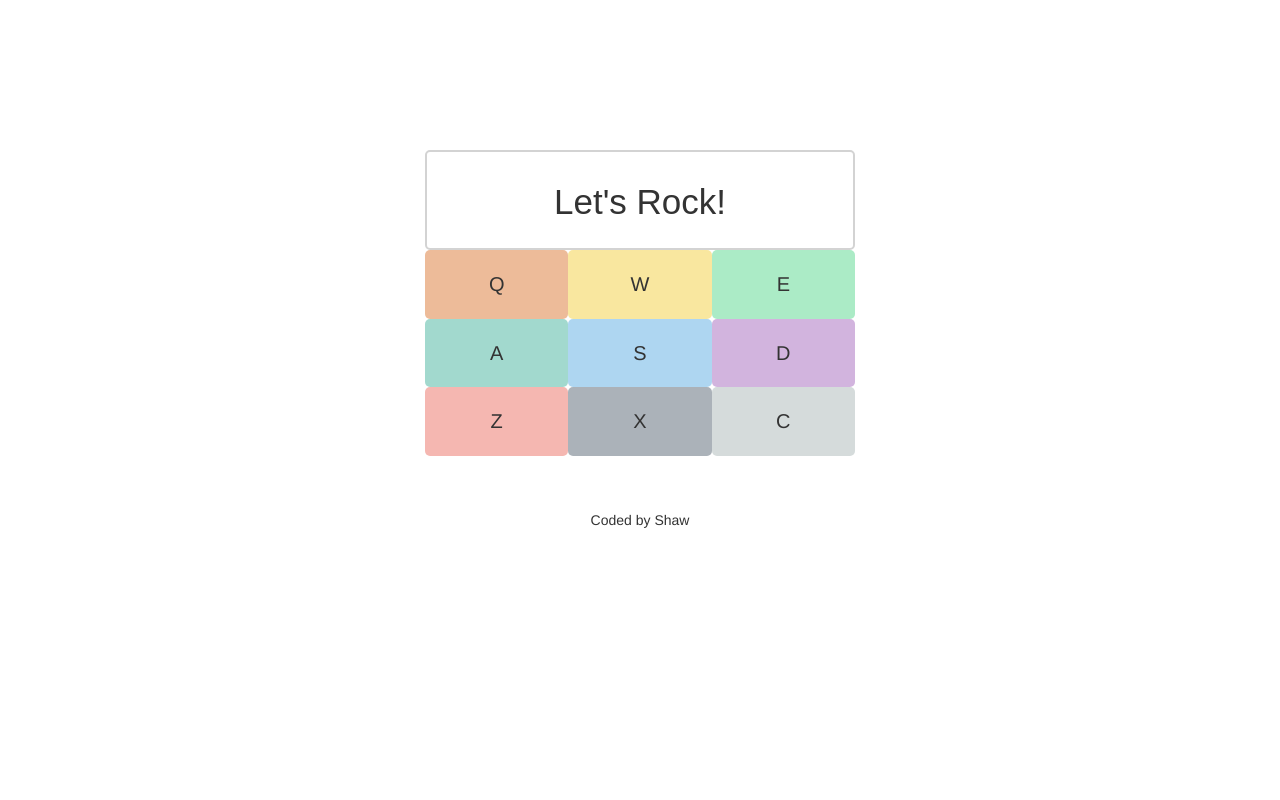
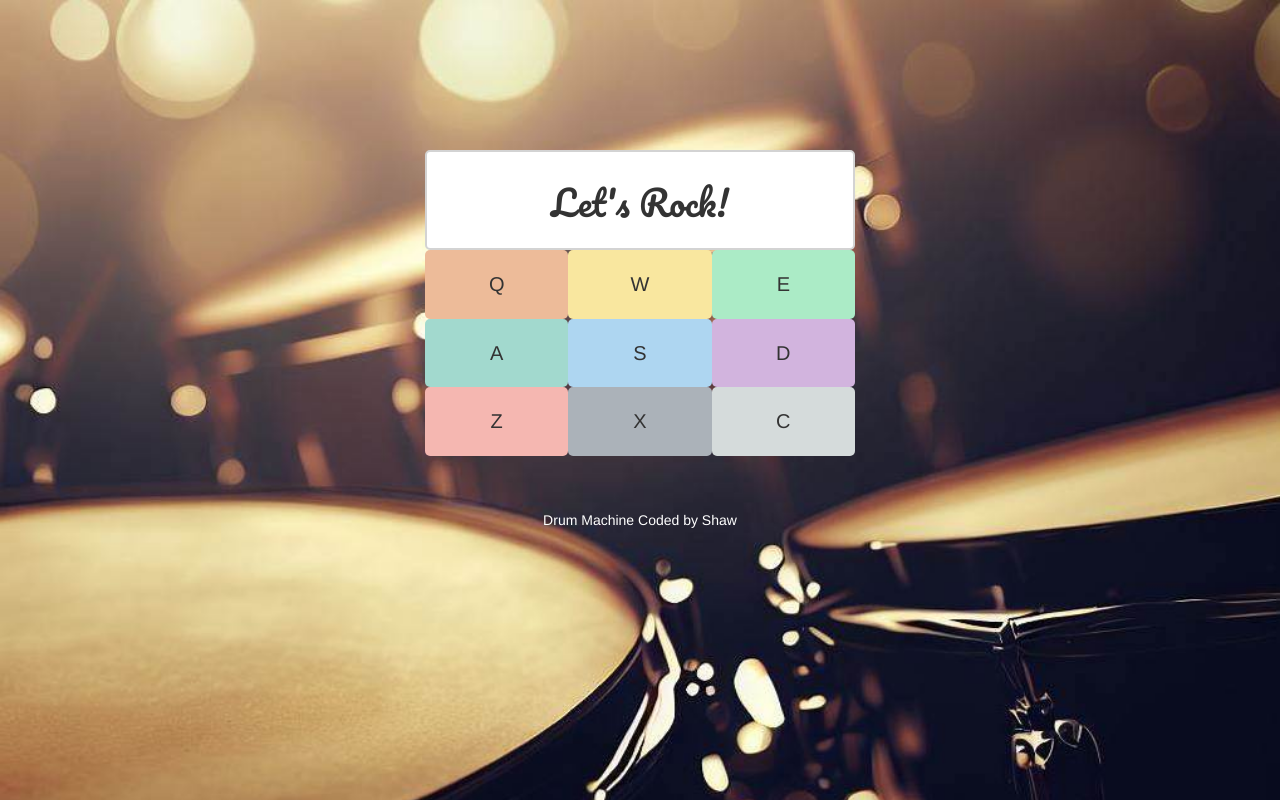
Before and after one commit to Shaw-Song/drum-machine, a plain HTML site: page index.html in a window 1280 px wide. Drawn offline with nearby package versions, Linux system fonts and the light colour scheme.

Commit message:
add bg img and minor change

```diff
--- a/index.html
+++ b/index.html
@@ -5,6 +5,9 @@
         <title>Drum Machine by Shaw</title>
         <link href="style.css" rel="stylesheet">
         <link rel="stylesheet" href="https://maxcdn.bootstrapcdn.com/bootstrap/3.3.7/css/bootstrap.min.css" integrity="sha384-BVYiiSIFeK1dGmJRAkycuHAHRg32OmUcww7on3RYdg4Va+PmSTsz/K68vbdEjh4u" crossorigin="anonymous"/>
+        <style>
+            @import url('https://fonts.googleapis.com/css2?family=Pacifico&display=swap');
+        </style>
     </head>
     <body>
         <header>
@@ -14,7 +17,7 @@
             <div id="root" class="container-fluid"></div>
         </main>
         <footer>
-            Coded by Shaw
+            Drum Machine Coded by Shaw
         </footer>
 
         <script src='https://cdnjs.cloudflare.com/ajax/libs/react/17.0.2/umd/react.production.min.js'></script>
--- a/style.css
+++ b/style.css
@@ -1,5 +1,8 @@
 body {
     background-color:white;
+    background-image: url(./drum-music.jpg);
+    background-repeat: no-repeat;
+    background-size: cover;
     align-items: center;
 }
 
@@ -28,10 +31,12 @@ body {
     padding: 25px;
     font-size:35px;
     text-align:center;
-    font-family:fantasy;
+    font-family: 'Pacifico', cursive;
+    background-color: white;
 }
 
 
 footer {
     text-align: center;
+    color: white;
 }
```
Also changed, not shown: drum-music.jpg (added).
